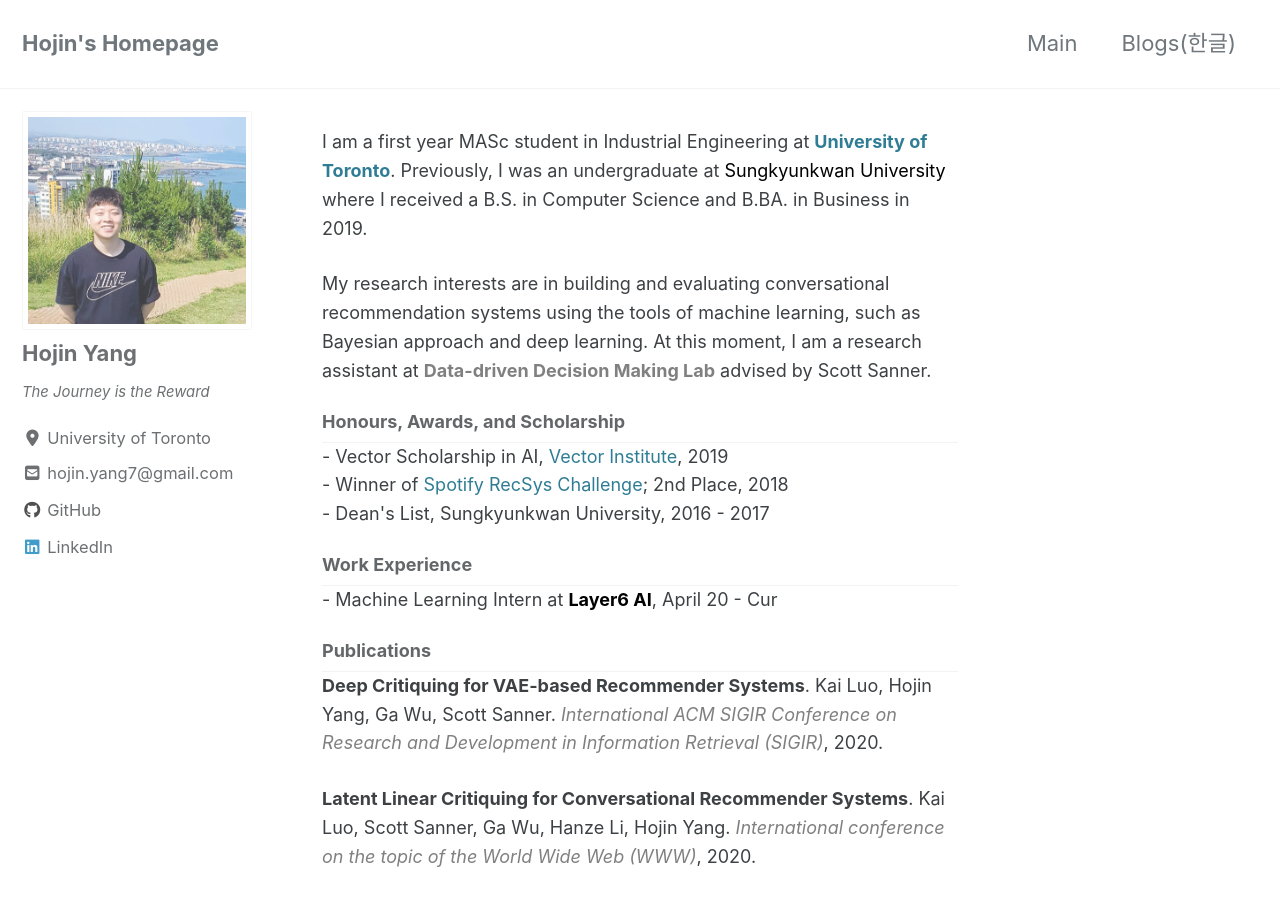
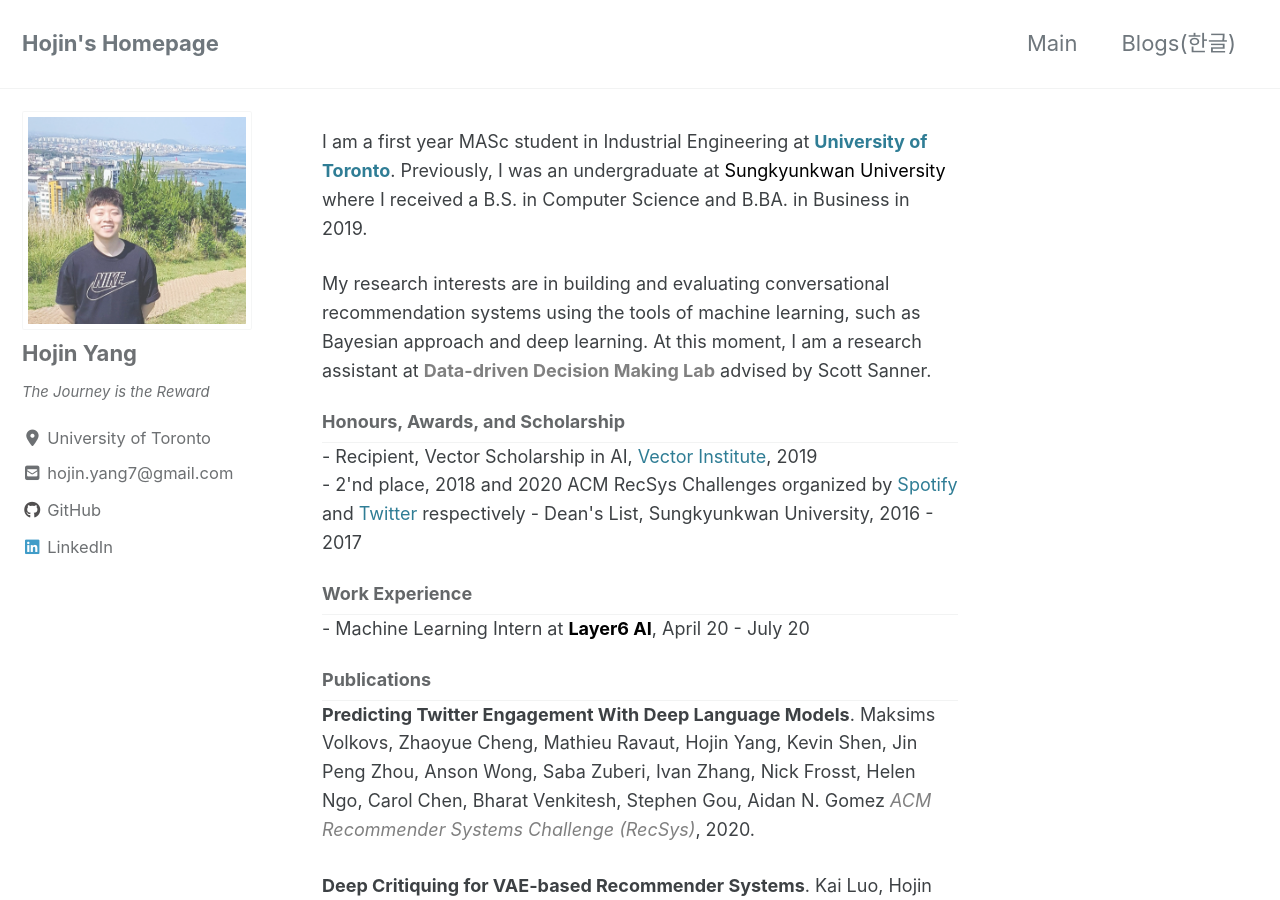
Before and after one commit to hojinYang/hojinYang.github.io, a Jekyll site: the page built from index.html, in a window 1280 px wide and 900 px high. Built offline with Jekyll 4.4.1, drawn with Linux system fonts in a browser that asks for light colours; cached includes are drawn as plain includes; nearby versions of some CDN libraries; the list of posts is cut into pages by our own code; some of the changed text lies outside the part shown.

Commit message:
Update main page

```diff
--- a/_layouts/home.html
+++ b/_layouts/home.html
@@ -12,14 +12,18 @@ My research interests are in building and evaluating conversational recommendati
 At this moment, I am a research assistant at <a href="https://d3m.mie.utoronto.ca/"><font color="gray"><b>Data-driven Decision Making Lab</b></font></a> advised by Scott Sanner.
 
 <h3 class="archive__subtitle"> Honours, Awards, and Scholarship </h3>
-- Vector Scholarship in AI, <a href="https://vectorinstitute.ai/#people">Vector Institute</a>, 2019</br>
-- Winner of <a href="https://recsys.acm.org/recsys18/challenge/">Spotify RecSys Challenge</a>; 2nd Place, 2018</br>
+- Recipient, Vector Scholarship in AI, <a href="https://vectorinstitute.ai/#people">Vector Institute</a>, 2019</br>
+- 2'nd place, 2018 and 2020 ACM RecSys Challenges organized by <a href="https://recsys.acm.org/recsys18/challenge/">Spotify</a> and <a href="https://recsys.acm.org/recsys20/challenge/">Twitter</a> respectively
 - Dean's List, Sungkyunkwan University, 2016 - 2017</br>
 <h3 class="archive__subtitle"> Work Experience </h3>
 
-- Machine Learning Intern at <a href="https://layer6.ai/"><font color="black"><b>Layer6 AI</b></font></a>, April 20 - Cur</li>
+- Machine Learning Intern at <a href="https://layer6.ai/"><font color="black"><b>Layer6 AI</b></font></a>, April 20 - July 20</li>
 
 <h3 class="archive__subtitle"> Publications </h3>
+
+<b>Predicting Twitter Engagement With Deep Language Models</b>.
+Maksims Volkovs, Zhaoyue Cheng, Mathieu Ravaut, Hojin Yang, Kevin Shen, Jin Peng Zhou, Anson Wong, Saba Zuberi, Ivan Zhang, Nick Frosst, Helen Ngo, Carol Chen, Bharat Venkitesh, Stephen Gou, Aidan N. Gomez
+<font color="gray"><i>ACM Recommender Systems Challenge (RecSys)</i></font>, 2020.</p>
 
 <b>Deep Critiquing for VAE-based Recommender Systems</b>.
 Kai Luo, Hojin Yang, Ga Wu, Scott Sanner.
@@ -31,7 +35,7 @@ Kai Luo, Scott Sanner, Ga Wu, Hanze Li, Hojin Yang.
 
 <b>MMCF: Multimodal Collaborative Filtering for Automatic Playlist Continuation</b>.
 Hojin Yang, Yoonki Jeong, Minjin Choi, Jongwuk Lee.
-<font color="gray"><i>ACM Recommender Systems Challenge 2018 (RecSys)</i></font>, 2018.
+<font color="gray"><i>ACM Recommender Systems Challenge (RecSys)</i></font>, 2018.
 
 </div>
 </font>
```
